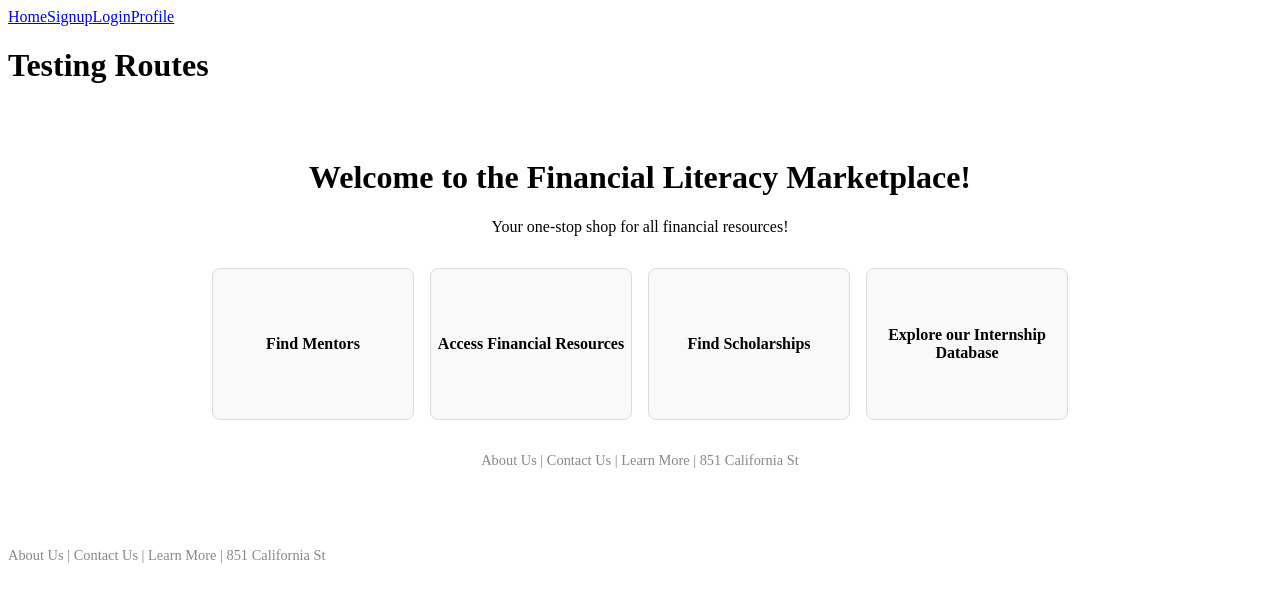
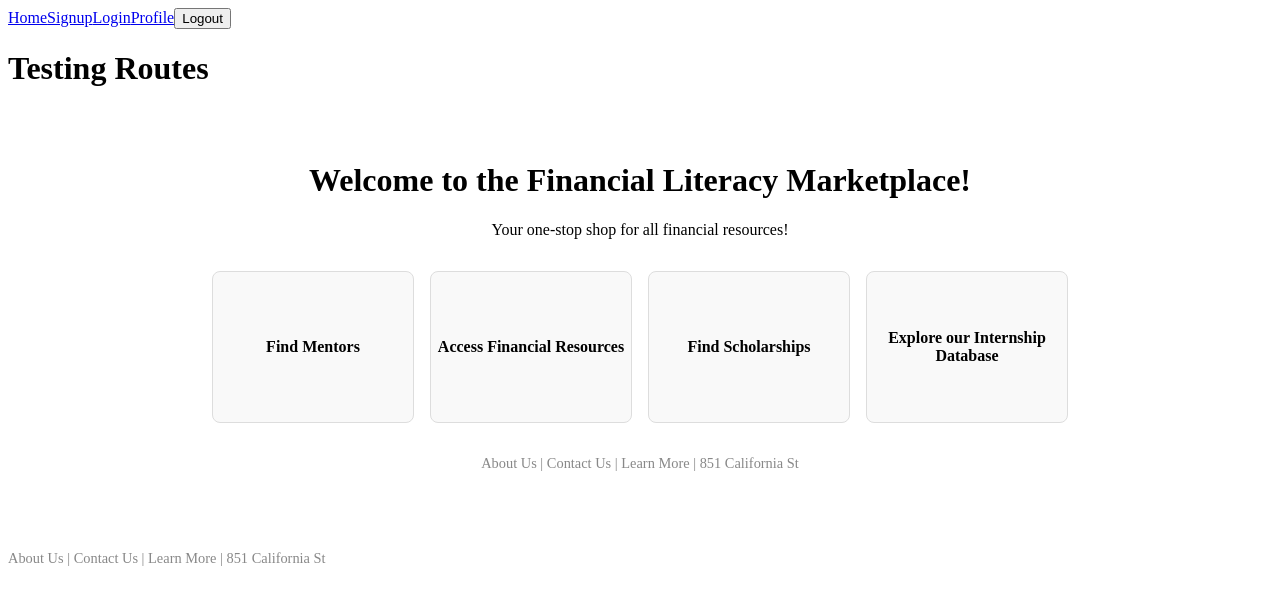
Before and after one commit to minerva-university/cs162-financial-literacy, a React (Create React App) app in the folder frontend/: page / in a window 1280 px wide. Shown: the top 602 px of the page. Built offline with nearby package versions, Linux system fonts and the light colour scheme.

Commit message:
add logout

```diff
--- a/frontend/src/components/Navbar.js
+++ b/frontend/src/components/Navbar.js
@@ -1,15 +1,21 @@
 // src/components/Navbar.js
 
 import React from 'react';
-import { Link } from 'react-router-dom';
+import { Link, Navigate } from 'react-router-dom';
+import { logout } from '../services/api';
 
 const Navbar = () => {
+    function handlelogout(){
+        logout();
+        Navigate("/login");
+    }
     return (
         <nav>
             <Link to="/">Home</Link>
             <Link to="/signup">Signup</Link>
             <Link to="/login">Login</Link>
             <Link to="/profile">Profile</Link>
+            <button onClick={handlelogout}>Logout</button>
         </nav>
     );
 };
--- a/frontend/src/services/api.js
+++ b/frontend/src/services/api.js
@@ -1,6 +1,5 @@
 import axios from 'axios';
-
-const API_URL = 'http://localhost:5000';
+const API_URL = "http://localhost:4000";
 
 // Login
 export const login = async (email, password, remember) => {
```
Also changed, not shown: frontend/package.json (+4 -3 lines), 2 other files (tests, documents, lock files or other folders).
